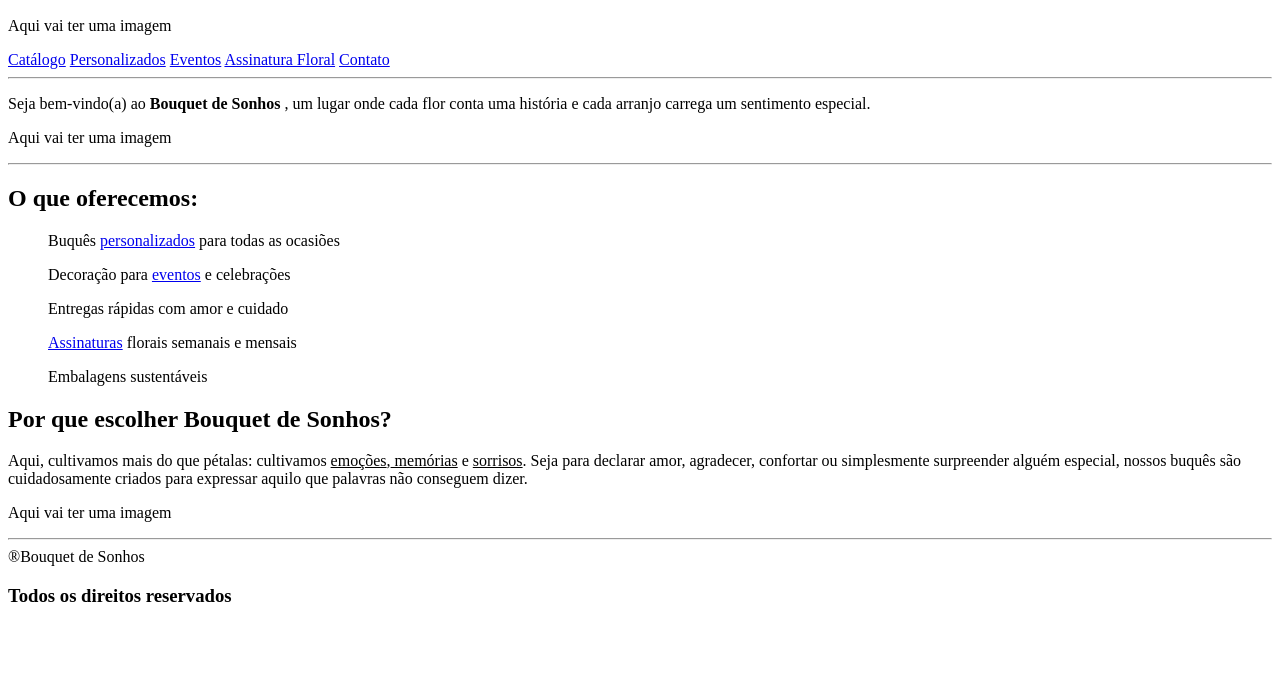
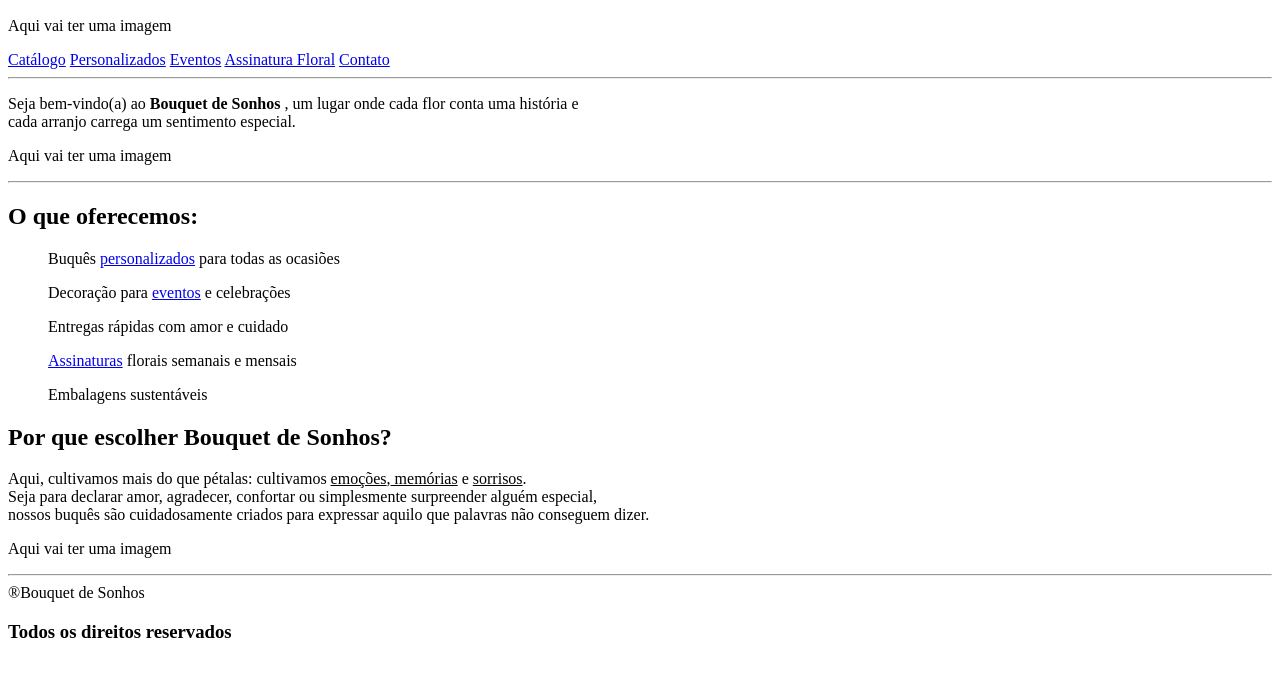
Before and after one commit to Aliyah-Azeredoo/aprendendo-html, a plain HTML site: page Meus Primeiros Passos/primeiro-projeto/index.html in a window 1280 px wide. Shown: the part 110-786 px from the top of the page. Drawn offline with Linux system fonts and the light colour scheme.

```diff
--- a/Meus Primeiros Passos/primeiro-projeto/index.html
+++ b/Meus Primeiros Passos/primeiro-projeto/index.html
@@ -27,7 +27,7 @@
 
     <main>
         <div>
-         <p> Seja bem-vindo(a) ao <strong> Bouquet de Sonhos </strong>, um lugar onde cada flor conta uma história e cada arranjo carrega um sentimento especial.</p>
+         <p> Seja bem-vindo(a) ao <strong> Bouquet de Sonhos </strong>, um lugar onde cada flor conta uma história e <br>cada arranjo carrega um sentimento especial.</p>
            <p>Aqui vai ter uma imagem</p>
         </div>
 
@@ -44,7 +44,7 @@
             <h2>Por que escolher Bouquet de Sonhos?</h2>
             <p>
             Aqui, cultivamos mais do que pétalas: cultivamos
-            <u> emoções</u>,<u> memórias</u> e <u>sorrisos</u>. Seja para declarar amor, agradecer, confortar ou simplesmente surpreender alguém especial, nossos buquês são cuidadosamente criados para expressar aquilo que palavras não conseguem dizer.
+            <u> emoções</u>,<u> memórias</u> e <u>sorrisos</u>.<br> Seja para declarar amor, agradecer, confortar ou simplesmente surpreender alguém especial,<br> nossos buquês são cuidadosamente criados para expressar aquilo que palavras não conseguem dizer.
          </p>
            <p>Aqui vai ter uma imagem</p>
         </div>
```
Also changed, not shown: 7 other files.
